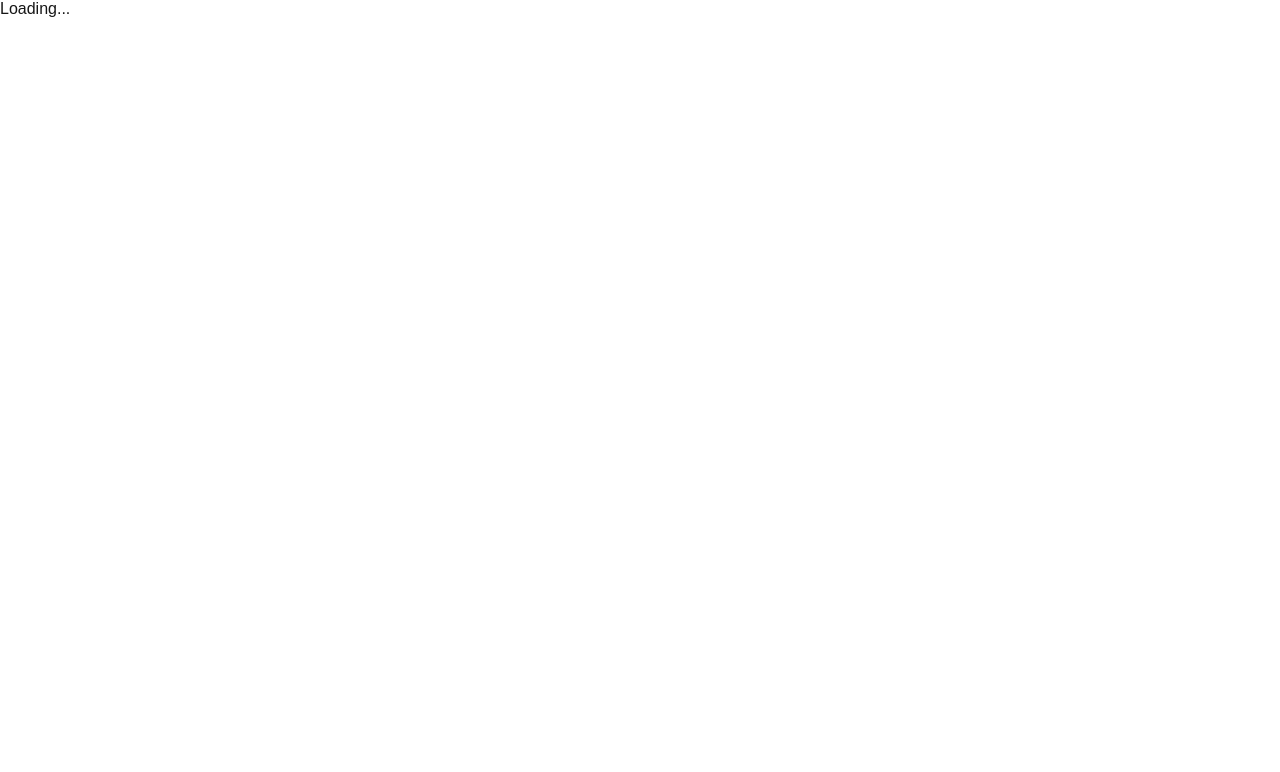
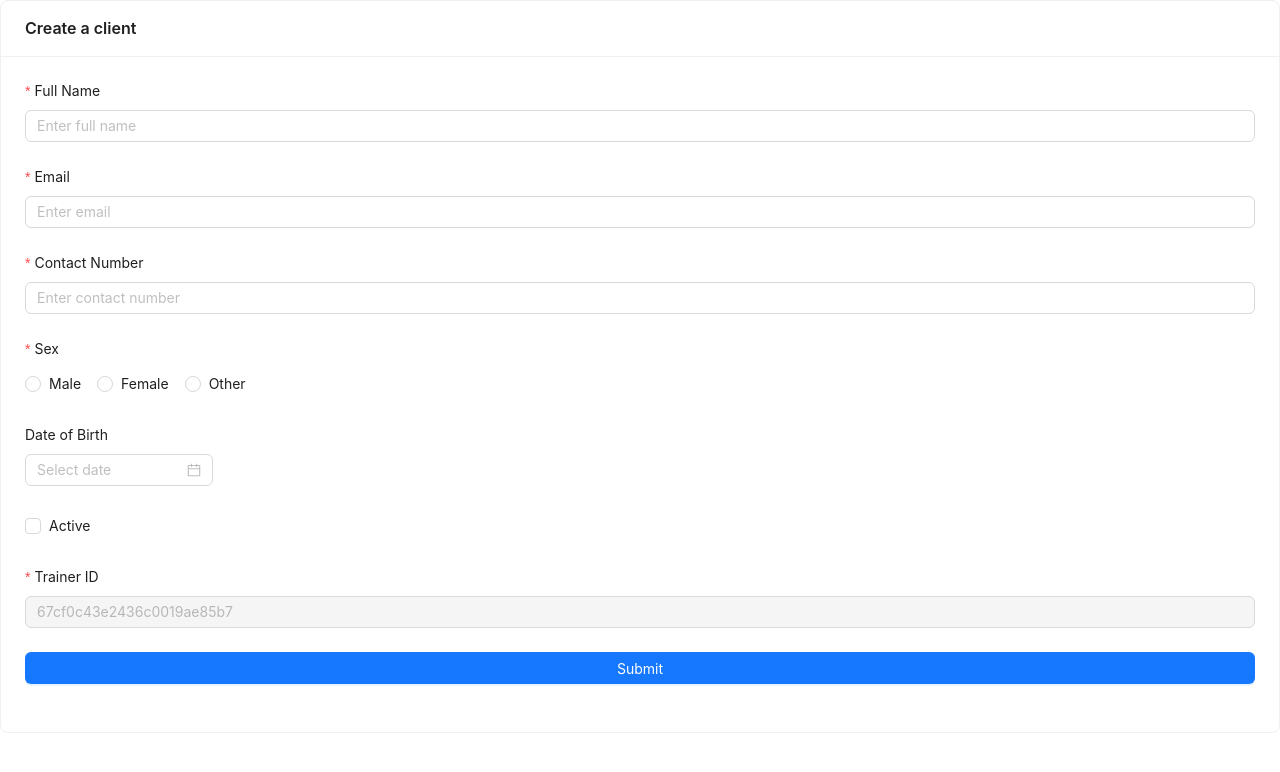
Before and after one commit to KatlehoMadaba/Gymapp-nexttsx, a Next.js app: page /createclient in a window 1280 px wide. Shown: the top 772 px of the page. Built offline with nearby package versions, Linux system fonts and the light colour scheme.

Commit message:
Creating user working

```diff
--- a/src/app/(admin)/createclient/page.tsx
+++ b/src/app/(admin)/createclient/page.tsx
@@ -13,30 +13,36 @@ import {
 import { IClient } from "../../providers/clientProvider/context";
 import { UseClients } from "../../providers/clientProvider/index";
 import { UseUsers } from "../../providers/currentuserProvider/index";
+import dayjs from "dayjs";
 
 const CreateClient = () => {
   const [form] = Form.useForm();
 
-  const { createClient, isError, isPending } = UseClients();
-  const { currentuser } = UseUsers();
+  // const { createClient, isError, isPending } = UseClients();
+  // const { currentuser } = UseUsers();
 
-  // Check if currentuser is properly initialized
-  if (!currentuser || !currentuser.data) {
-    return <div>Loading...</div>;
-  }
+  // // Check if currentuser is properly initialized
+  // if (!currentuser || !currentuser.data) {
+  //   return <div>Loading...</div>;
+  // }
 
-  if (isPending) {
-    return <div>creating new user ....</div>;
-  }
+  // if (isPending) {
+  //   return <div>creating new user ....</div>;
+  // }
 
-  if (isError) {
-    message.error("We were unable to create this user !", 2);
-    return null; // Return null to avoid rendering an invalid React child
-  }
+  // if (isError) {
+  //   message.error("We were unable to create this user !", 2);
+  //   return null; // Return null to avoid rendering an invalid React child
+  // }
 
   const onFinish = (values: IClient) => {
-    console.log("Created User form Submitted:", values);
-    createClient(values);
+    const formattedDateOfBirth = values.dateOfBirth
+      ? dayjs(values.dateOfBirth).format("YYYY-MM-DD")
+      : null;
+      const formData = { ...values, dateOfBirth: formattedDateOfBirth };
+      console.log("Created User form Submitted:", formData);
+      console.log(formData)
+    // createClient(values);
     message.success("Trainer registered successfully!", 2);
     form.resetFields();
   };
@@ -107,7 +113,8 @@ const CreateClient = () => {
           label="Trainer ID"
           name="trainerId"
           rules={[{ required: true, message: "Please enter trainer ID!" }]}
-          initialValue={currentuser.data.id} // Default value for Trainer ID
+          initialValue={"67cf0c43e2436c0019ae85b7"}
+          // initialValue={currentuser.data.id} // Default value for Trainer ID
 
         >
           <Input placeholder="Trainer ID" disabled />
--- a/src/app/page.tsx
+++ b/src/app/page.tsx
@@ -16,13 +16,16 @@ const SplashPage = () => {
   const handleRedirecRegister=()=>{
     router.push("/register")
   }
+  const handlecreatUser=()=>{
+    router.push("/createclient")
+  }
   return (
     <div className={styles.page}>
       <main className={styles.main}>
           <Button onClick={handleRedirect}>Sign Up Trainer </Button>
           <Button onClick={handleRedirectLogin}>Login </Button>
           <Button onClick={handleRedirecRegister}>Register Client </Button>
-
+          <Button onClick={handlecreatUser}>Create</Button>
       </main>
     </div>
   );
```
